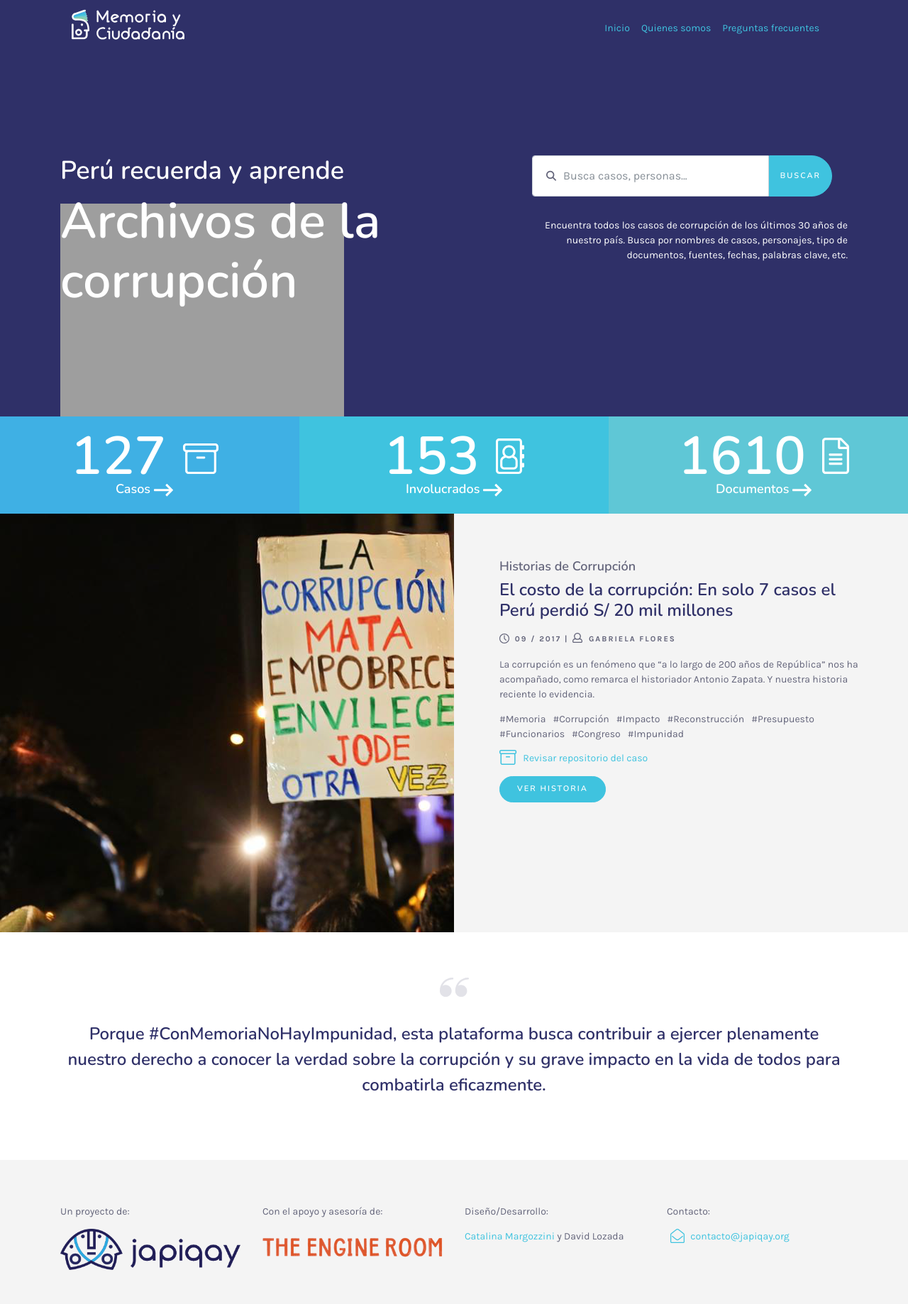
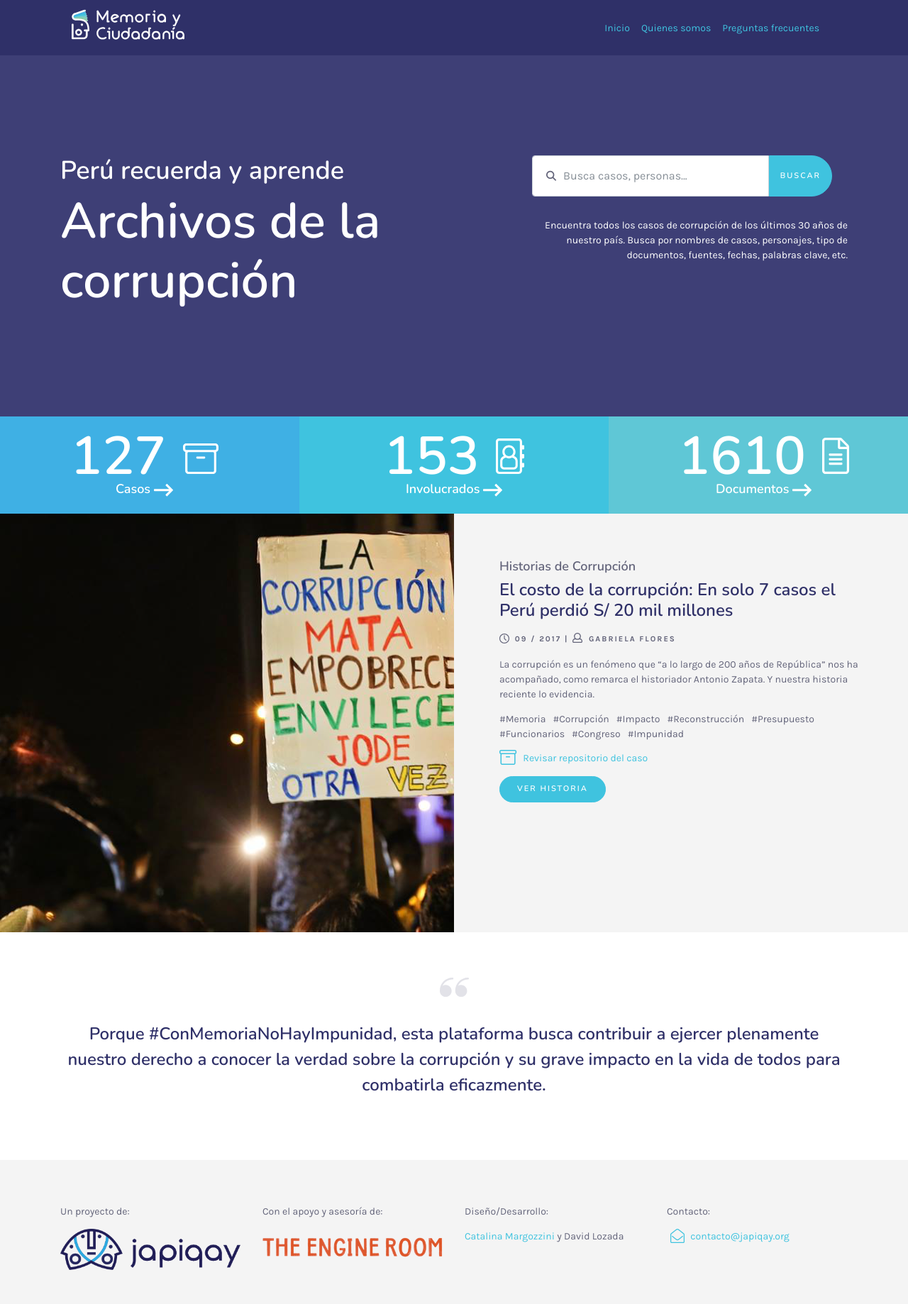
Before and after one commit to camargozzini/memoriayciudadania, a Jekyll site: the page built from index.md, in a window 1280 px wide. Shown: the whole page at 71% size. Built offline with Jekyll 4.4.1, drawn with Linux system fonts in a browser that asks for light colours; nearby versions of some CDN libraries.

Commit message:
Cambio imagen fondo hero

```diff
--- a/_includes/hero.html
+++ b/_includes/hero.html
@@ -1,6 +1,6 @@
 <div class="hero">
   <div class="container">
-    <div id="carouselExampleSlidesOnly" class="carousel slide" data-ride="carousel">
+    <!-- <div id="carouselExampleSlidesOnly" class="carousel slide" data-ride="carousel">
       <div class="carousel-inner">
         <div class="carousel-item active">
           <img class="d-block w-100" src="{{ site.baseurl }}img/hero01.png" alt="First slide">
@@ -9,7 +9,7 @@
           <img class="d-block w-100" src="{{ site.baseurl }}img/hero02.png" alt="Second slide">
         </div>
       </div>
-    </div>
+    </div> -->
     <div class="row justify-content-between">
       <div class="col-6 text-white">
         <h3 class="text-white">Perú recuerda y aprende</h3>
--- a/css/main.scss
+++ b/css/main.scss
@@ -17,6 +17,12 @@
 
 h1 {
     font-size: 48px;
+}
+
+.hero {
+  background-image: url(../img/hero01.png);
+  background-blend-mode: soft-light;
+  background-size: cover;
 }
 
 .hero h1 {
```
Also changed, not shown: Gemfile.lock, img/hero03.png (added), 1 other file.
